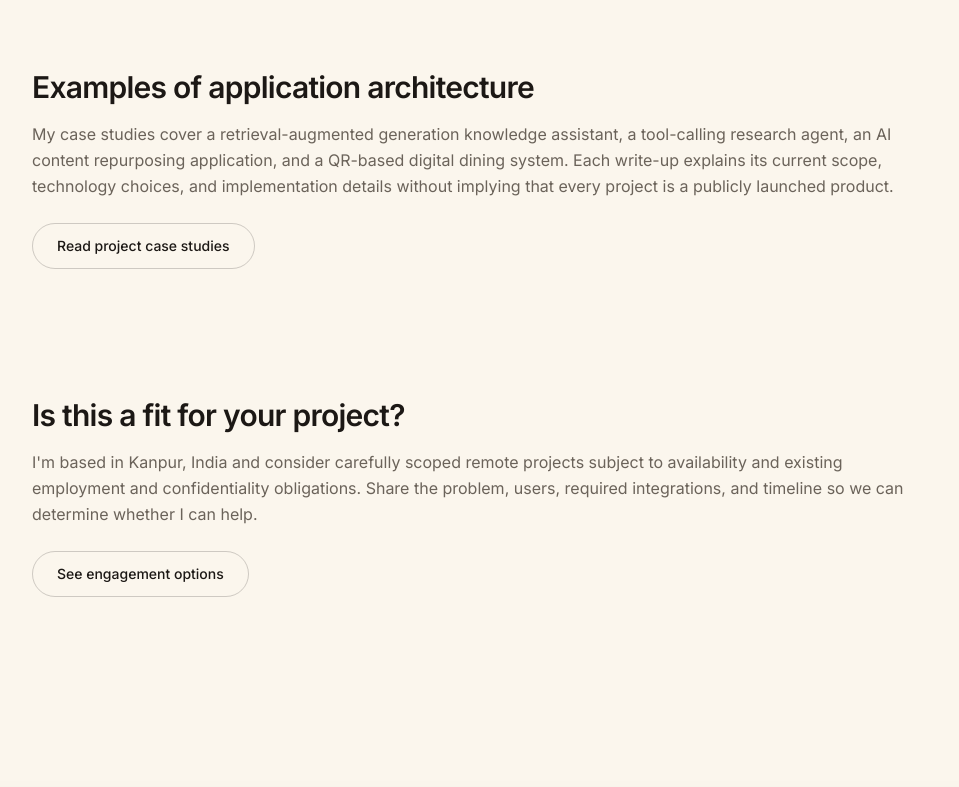
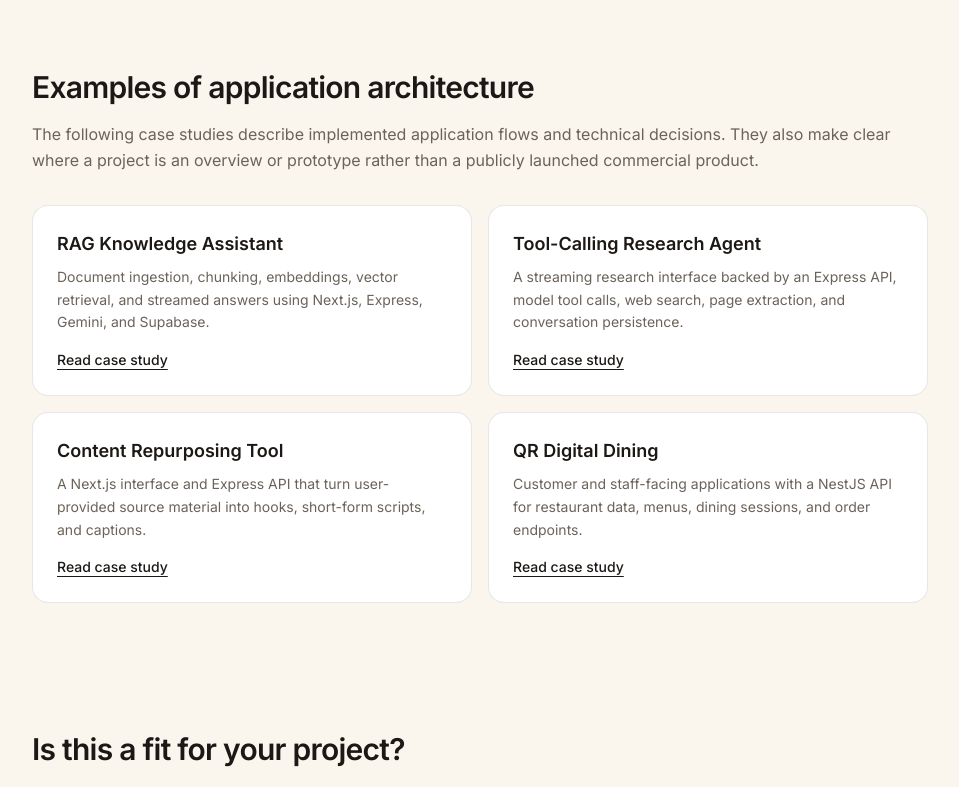
Before and after one commit to kushwahaTarun/Portfolio-Website, a Next.js app: page /web-application-development in a window 1280 px wide. Shown: the part 1680-2467 px from the top of the page, without its empty margins (160-1119 px from the left). Built offline with nearby package versions, Linux system fonts and the light colour scheme.

Commit message:
Add specific application case studies to service page

```diff
--- a/app/web-application-development/page.tsx
+++ b/app/web-application-development/page.tsx
@@ -81,15 +81,44 @@ export default function WebApplicationDevelopmentPage() {
         <div className="mx-auto max-w-4xl">
           <h2 className="text-3xl font-semibold tracking-tight">Examples of application architecture</h2>
           <p className="mt-4 leading-relaxed text-muted-foreground">
-            My case studies cover a retrieval-augmented generation knowledge
-            assistant, a tool-calling research agent, an AI content repurposing
-            application, and a QR-based digital dining system. Each write-up
-            explains its current scope, technology choices, and implementation
-            details without implying that every project is a publicly launched product.
+            The following case studies describe implemented application flows and
+            technical decisions. They also make clear where a project is an overview
+            or prototype rather than a publicly launched commercial product.
           </p>
-          <Link href="/projects" className="mt-6 inline-flex rounded-full border border-foreground/20 px-6 py-3 text-sm font-medium">
-            Read project case studies
-          </Link>
+          <div className="mt-8 grid gap-4 sm:grid-cols-2">
+            <Link href="/projects/rag-knowledge-assistant" className="rounded-2xl border border-foreground/10 bg-white p-6 transition-colors hover:border-foreground/30">
+              <h3 className="text-lg font-semibold">RAG Knowledge Assistant</h3>
+              <p className="mt-2 text-sm leading-relaxed text-muted-foreground">
+                Document ingestion, chunking, embeddings, vector retrieval, and
+                streamed answers using Next.js, Express, Gemini, and Supabase.
+              </p>
+              <span className="mt-4 inline-block text-sm font-medium underline underline-offset-4">Read case study</span>
+            </Link>
+            <Link href="/projects/tool-calling-research-agent" className="rounded-2xl border border-foreground/10 bg-white p-6 transition-colors hover:border-foreground/30">
+              <h3 className="text-lg font-semibold">Tool-Calling Research Agent</h3>
+              <p className="mt-2 text-sm leading-relaxed text-muted-foreground">
+                A streaming research interface backed by an Express API, model tool
+                calls, web search, page extraction, and conversation persistence.
+              </p>
+              <span className="mt-4 inline-block text-sm font-medium underline underline-offset-4">Read case study</span>
+            </Link>
+            <Link href="/projects/content-repurposing-tool" className="rounded-2xl border border-foreground/10 bg-white p-6 transition-colors hover:border-foreground/30">
+              <h3 className="text-lg font-semibold">Content Repurposing Tool</h3>
+              <p className="mt-2 text-sm leading-relaxed text-muted-foreground">
+                A Next.js interface and Express API that turn user-provided source
+                material into hooks, short-form scripts, and captions.
+              </p>
+              <span className="mt-4 inline-block text-sm font-medium underline underline-offset-4">Read case study</span>
+            </Link>
+            <Link href="/projects/qr-digital-dining" className="rounded-2xl border border-foreground/10 bg-white p-6 transition-colors hover:border-foreground/30">
+              <h3 className="text-lg font-semibold">QR Digital Dining</h3>
+              <p className="mt-2 text-sm leading-relaxed text-muted-foreground">
+                Customer and staff-facing applications with a NestJS API for restaurant
+                data, menus, dining sessions, and order endpoints.
+              </p>
+              <span className="mt-4 inline-block text-sm font-medium underline underline-offset-4">Read case study</span>
+            </Link>
+          </div>
         </div>
       </Section>
 
```
